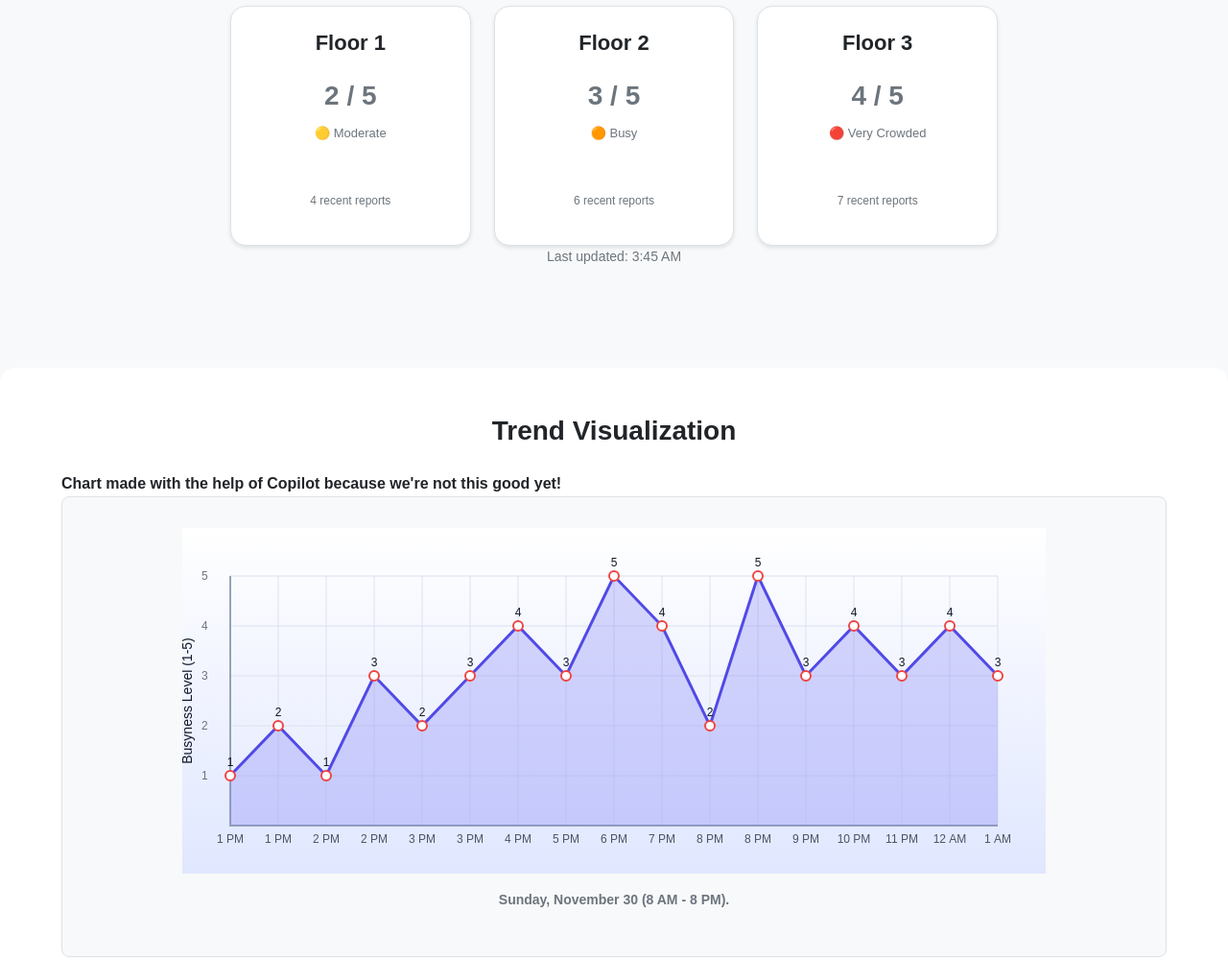
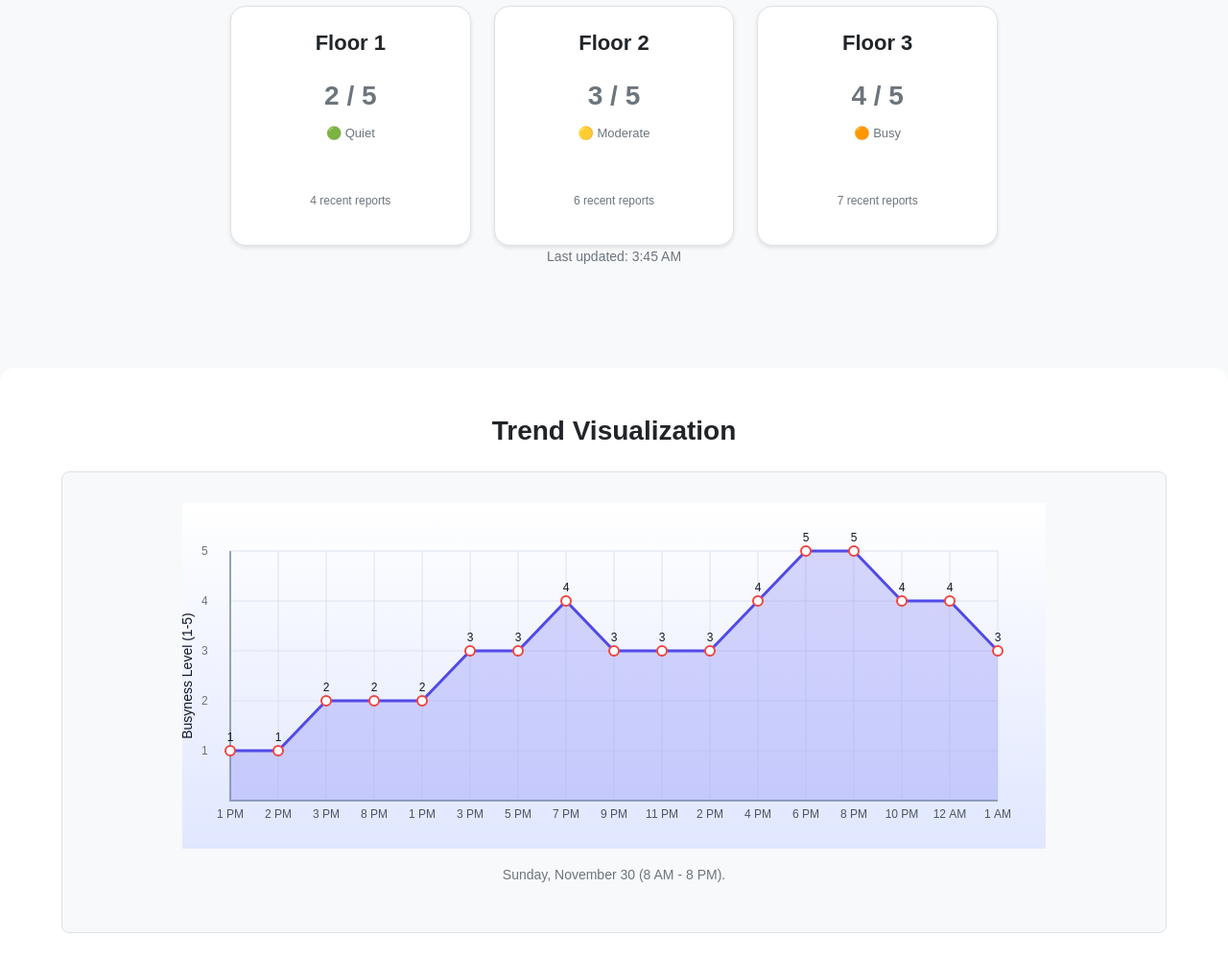
Before and after one commit to alenaLia/alena, a plain HTML site: page index.html in a window 1280 px wide. Shown: the part 620-1620 px from the top of the page at 96% size. Drawn offline with Linux system fonts and the light colour scheme.

Commit message:
Working JavaScript

```diff
--- a/index.html
+++ b/index.html
@@ -55,7 +55,6 @@
         <section class="charts">
             <div class="container">
                 <h2>Trend Visualization</h2>
-                <h4>Chart made with the help of Copilot because we're not this good yet!</h4`>
                 <div id="chart-container" role="img" aria-label="Chart showing crowd levels over time">
                     <canvas id="trend-canvas" width="900" height="360" aria-hidden="true"></canvas>
                     <p id="chart-status" class="chart-status">Loading hourly vibes…</p>
--- a/scripts/charts.js
+++ b/scripts/charts.js
@@ -1,95 +1,109 @@
-// Simple custom line chart that pulls hourly data from mock.json and draws it on a canvas
+// Simple line chart from mock.json
 document.addEventListener('DOMContentLoaded', () => {
 	const canvas = document.getElementById('trend-canvas');
-	const statusEl = document.getElementById('chart-status');
+	const status = document.getElementById('chart-status');
 
 	if (!canvas || !canvas.getContext) {
-		if (statusEl) statusEl.textContent = 'Canvas not supported in this browser.';
+		if (status) status.textContent = 'Canvas not supported in this browser.';
 		return;
 	}
 
 	fetch('data/mock.json')
-		.then((res) => res.json())
-		.then((entries) => {
-			if (!Array.isArray(entries) || entries.length === 0) {
-				throw new Error('No data points found');
-			}
+		.then(res => res.json())
+		.then(data => {
+			if (!data || data.length === 0) throw new Error('No data');
 
-			const points = entries
-				.map((entry) => {
-					const date = new Date(entry.timestamp);
-					return {
-						date,
-						label: formatHour(date),
-						value: Number(entry.busyness) || 0
-					};
-				})
-				.sort((a, b) => a.date - b.date);
-
-			drawLineChart(canvas, points);
-
-			if (statusEl && points.length) {
-				const displayDate = points[0].date.toLocaleDateString(undefined, {
-					weekday: 'short',
-					month: 'short',
-					day: 'numeric'
-				});
-				statusEl.textContent = `Sunday, November 30 (8 AM - 8 PM).`;
-			}
+			drawChart(canvas, data);
+			if (status) status.textContent = 'Sunday, November 30 (8 AM - 8 PM).';
 		})
-		.catch((error) => {
+		.catch(error => {
 			console.error('Unable to load chart data', error);
-			if (statusEl) {
-				statusEl.textContent = 'Unable to load chart data right now. Pretend it looks amazing though!';
-			}
+			if (status) status.textContent = 'Unable to load chart data right now. Pretend it looks amazing though!';
 		});
 });
 
-function drawLineChart(canvas, points) {
+function drawChart(canvas, data) {
 	const ctx = canvas.getContext('2d');
-	const width = canvas.width;
-	const height = canvas.height;
-	const padding = 50;
-	const minValue = 0;
-	const maxValue = 5;
+	const w = canvas.width;
+	const h = canvas.height;
+	const pad = 50;
 
-	ctx.clearRect(0, 0, width, height);
+	ctx.clearRect(0, 0, w, h);
 
-	const gradient = ctx.createLinearGradient(0, 0, 0, height);
+	// Background gradient
+	const gradient = ctx.createLinearGradient(0, 0, 0, h);
 	gradient.addColorStop(0, '#ffffff');
 	gradient.addColorStop(1, '#e0e7ff');
 	ctx.fillStyle = gradient;
-	ctx.fillRect(0, 0, width, height);
+	ctx.fillRect(0, 0, w, h);
 
-	drawGrid(ctx, { width, height, padding, minValue, maxValue }, points.length);
-	drawAxes(ctx, { width, height, padding });
+	// Grid lines
+	ctx.strokeStyle = '#dbe1f0';
+	ctx.lineWidth = 1;
+	ctx.font = '12px Arial';
+	ctx.fillStyle = '#6b7280';
 
+	for (let i = 0; i <= 5; i++) {
+		const y = h - pad - (i / 5) * (h - pad * 2);
+		ctx.beginPath();
+		ctx.moveTo(pad, y);
+		ctx.lineTo(w - pad, y);
+		ctx.stroke();
+		if (i > 0) ctx.fillText(i.toString(), pad - 30, y + 4);
+	}
+
+	const step = (w - pad * 2) / (data.length - 1);
+	for (let i = 0; i < data.length; i++) {
+		const x = pad + i * step;
+		ctx.beginPath();
+		ctx.moveTo(x, pad);
+		ctx.lineTo(x, h - pad);
+		ctx.stroke();
+	}
+
+	// Axes
+	ctx.strokeStyle = '#94a3b8';
+	ctx.lineWidth = 2;
+	ctx.beginPath();
+	ctx.moveTo(pad, pad);
+	ctx.lineTo(pad, h - pad);
+	ctx.lineTo(w - pad, h - pad);
+	ctx.stroke();
+
+	// Y-axis label
+	ctx.save();
+	ctx.translate(pad - 40, h / 2);
+	ctx.rotate(-Math.PI / 2);
+	ctx.textAlign = 'center';
+	ctx.fillStyle = '#111827';
+	ctx.font = '14px Arial';
+	ctx.fillText('Busyness Level (1-5)', 0, 0);
+	ctx.restore();
+
+	// Draw line and fill
 	ctx.lineWidth = 3;
 	ctx.strokeStyle = '#4f46e5';
 	ctx.fillStyle = 'rgba(99, 102, 241, 0.25)';
 	ctx.beginPath();
 
-	points.forEach((point, index) => {
-		const { x, y } = mapPoint(index, points.length, point.value, { width, height, padding, minValue, maxValue });
-		if (index === 0) {
-			ctx.moveTo(x, y);
-		} else {
-			ctx.lineTo(x, y);
-		}
+	data.forEach((entry, i) => {
+		const x = pad + i * step;
+		const y = h - pad - (entry.busyness / 5) * (h - pad * 2);
+		if (i === 0) ctx.moveTo(x, y);
+		else ctx.lineTo(x, y);
 	});
 
 	ctx.stroke();
-
-	// Fill under the line for a softer look
-	const lastX = padding + (points.length - 1) * stepSize(width, padding, points.length);
-	ctx.lineTo(lastX, height - padding);
-	ctx.lineTo(padding, height - padding);
+	ctx.lineTo(pad + (data.length - 1) * step, h - pad);
+	ctx.lineTo(pad, h - pad);
 	ctx.closePath();
 	ctx.fill();
 
-	// Plot each point with a contrasting outline and label
-	points.forEach((point, index) => {
-		const { x, y } = mapPoint(index, points.length, point.value, { width, height, padding, minValue, maxValue });
+	// Draw points and labels
+	data.forEach((entry, i) => {
+		const x = pad + i * step;
+		const y = h - pad - (entry.busyness / 5) * (h - pad * 2);
+
 		ctx.fillStyle = '#ffffff';
 		ctx.strokeStyle = '#ef4444';
 		ctx.lineWidth = 2;
@@ -101,78 +115,12 @@ function drawLineChart(canvas, points) {
 		ctx.fillStyle = '#111827';
 		ctx.font = '12px Arial';
 		ctx.textAlign = 'center';
-		ctx.fillText(point.value.toString(), x, y - 10);
+		ctx.fillText(entry.busyness.toString(), x, y - 10);
 
+		const date = new Date(entry.timestamp);
+		const hour = date.getHours();
+		const label = (hour % 12 || 12) + (hour >= 12 ? ' PM' : ' AM');
 		ctx.fillStyle = '#4b5563';
-		ctx.fillText(point.label, x, height - padding + 18);
+		ctx.fillText(label, x, h - pad + 18);
 	});
 }
-
-function drawGrid(ctx, { width, height, padding, minValue, maxValue }, count) {
-	ctx.strokeStyle = '#dbe1f0';
-	ctx.lineWidth = 1;
-	ctx.font = '12px Arial';
-	ctx.fillStyle = '#6b7280';
-
-	for (let value = minValue; value <= maxValue; value += 1) {
-		const y = valueToY(value, { height, padding, minValue, maxValue });
-		ctx.beginPath();
-		ctx.moveTo(padding, y);
-		ctx.lineTo(width - padding, y);
-		ctx.stroke();
-		if (value > 0) {
-			ctx.fillText(value.toString(), padding - 30, y + 4);
-		}
-	}
-
-	const step = stepSize(width, padding, count);
-	for (let index = 0; index < count; index += 1) {
-		const x = padding + index * step;
-		ctx.beginPath();
-		ctx.moveTo(x, padding);
-		ctx.lineTo(x, height - padding);
-		ctx.stroke();
-	}
-}
-
-function drawAxes(ctx, { width, height, padding }) {
-	ctx.strokeStyle = '#94a3b8';
-	ctx.lineWidth = 2;
-	ctx.beginPath();
-	ctx.moveTo(padding, padding);
-	ctx.lineTo(padding, height - padding);
-	ctx.lineTo(width - padding, height - padding);
-	ctx.stroke();
-
-	ctx.save();
-	ctx.translate(padding - 40, height / 2);
-	ctx.rotate(-Math.PI / 2);
-	ctx.textAlign = 'center';
-	ctx.fillStyle = '#111827';
-	ctx.font = '14px Arial';
-	ctx.fillText('Busyness Level (1-5)', 0, 0);
-	ctx.restore();
-}
-
-function valueToY(value, { height, padding, minValue, maxValue }) {
-	const ratio = (value - minValue) / (maxValue - minValue);
-	const plotHeight = height - padding * 2;
-	return height - padding - ratio * plotHeight;
-}
-
-function mapPoint(index, total, value, { width, height, padding, minValue, maxValue }) {
-	const x = padding + index * stepSize(width, padding, total);
-	const y = valueToY(value, { height, padding, minValue, maxValue });
-	return { x, y };
-}
-
-function stepSize(width, padding, total) {
-	return total > 1 ? (width - padding * 2) / (total - 1) : 0;
-}
-
-function formatHour(date) {
-	const hour = date.getHours();
-	const suffix = hour >= 12 ? ' PM' : ' AM';
-	const normalized = hour % 12 || 12;
-	return `${normalized}${suffix}`;
-}
--- a/scripts/main.js
+++ b/scripts/main.js
@@ -1,53 +1,32 @@
-/**
- * OpenSeat - Main JavaScript
- * Handles theme toggling, data loading, and UI updates
- */
+// OpenSeat - Main JavaScript
 
-// ============================================
-// Theme Toggle Functionality
-// ============================================
+// Theme Toggle
+function initThemeToggle() {
+    const toggle = document.getElementById('theme-toggle');
+    const icon = toggle.querySelector('.theme-icon');
 
-function initThemeToggle() {
-    const themeToggle = document.getElementById('theme-toggle');
-    const themeIcon = themeToggle.querySelector('.theme-icon');
-
-    // Check for saved theme preference or default to light mode
     const savedTheme = localStorage.getItem('theme') || 'light';
     if (savedTheme === 'dark') {
         document.body.classList.add('dark-mode');
+        icon.textContent = '☀️';
+    } else {
+        icon.textContent = '🌙';
     }
-    updateThemeIcon(savedTheme, themeIcon);
 
-    // Toggle theme on button click
-    themeToggle.addEventListener('click', () => {
+    toggle.addEventListener('click', () => {
+        document.body.classList.toggle('dark-mode');
         const isDark = document.body.classList.contains('dark-mode');
-        const newTheme = isDark ? 'light' : 'dark';
-
-        if (newTheme === 'dark') {
-            document.body.classList.add('dark-mode');
-        } else {
-            document.body.classList.remove('dark-mode');
-        }
-
-        localStorage.setItem('theme', newTheme);
-        updateThemeIcon(newTheme, themeIcon);
+        icon.textContent = isDark ? '☀️' : '🌙';
+        localStorage.setItem('theme', isDark ? 'dark' : 'light');
     });
 }
 
-function updateThemeIcon(theme, iconElement) {
-    iconElement.textContent = theme === 'light' ? '🌙' : '☀️';
-}
-
-// ============================================
-// Data Loading & Display
-// ============================================
-
+// Data Loading
 async function loadData() {
     try {
         const response = await fetch('data/mock.json');
         const data = await response.json();
 
-        // Group data by floor
         const floorMap = {};
         data.forEach(entry => {
             if (!floorMap[entry.floor]) {
@@ -56,26 +35,20 @@ async function loadData() {
             floorMap[entry.floor].push(entry);
         });
 
-        // Calculate average busyness and report count for each floor
         const floors = [];
         for (const floorName in floorMap) {
             const entries = floorMap[floorName];
-            const totalBusyness = entries.reduce((sum, e) => sum + e.busyness, 0);
-            const avgBusyness = Math.round(totalBusyness / entries.length);
-
-            // Extract floor number from name (e.g., "1st Floor" -> 1)
-            const floorNum = parseInt(floorName);
+            const total = entries.reduce((sum, e) => sum + e.busyness, 0);
+            const avg = Math.round(total / entries.length);
 
             floors.push({
-                floor: floorNum,
-                score: avgBusyness,
+                floor: parseInt(floorName),
+                score: avg,
                 reportCount: entries.length
             });
         }
 
-        // Sort by floor number
         floors.sort((a, b) => a.floor - b.floor);
-
         return { floors };
     } catch (error) {
         console.error('Error loading data:', error);
@@ -84,29 +57,24 @@ async function loadData() {
 }
 
 function updateLastUpdateTime() {
-    const timeElement = document.getElementById('last-update-time');
-    if (timeElement) {
+    const timeEl = document.getElementById('last-update-time');
+    if (timeEl) {
         const now = new Date();
-        const timeString = now.toLocaleTimeString('en-US', {
+        timeEl.textContent = now.toLocaleTimeString('en-US', {
             hour: 'numeric',
             minute: '2-digit',
             hour12: true
         });
-        timeElement.textContent = timeString;
     }
 }
 
 function renderFloorCards(floorData) {
-    const floorList = document.getElementById('floor-list');
-    if (!floorList) return;
+    const list = document.getElementById('floor-list');
+    if (!list) return;
 
-    // Clear loading message
-    floorList.innerHTML = '';
-
-    // Create floor cards
+    list.innerHTML = '';
     floorData.forEach(floor => {
-        const card = createFloorCard(floor);
-        floorList.appendChild(card);
+        list.appendChild(createFloorCard(floor));
     });
 }
 
@@ -114,73 +82,41 @@ function createFloorCard(floor) {
     const card = document.createElement('div');
     card.className = 'floor-card floor-card--square';
 
-    const crowdScore = getCrowdScore(floor);
-    const occupancyPercent = typeof floor.occupancy === 'number'
-        ? floor.occupancy
-        : (crowdScore / 5) * 100;
-    const crowdText = getCrowdText(occupancyPercent);
+    const score = floor.score || 3;
+    const text = getCrowdText(score);
 
     card.innerHTML = `
         <h3>Floor ${floor.floor}</h3>
-        <p class="crowd-score">${crowdScore} / 5</p>
-        <p class="crowd-description">${crowdText}</p>
+        <p class="crowd-score">${score} / 5</p>
+        <p class="crowd-description">${text}</p>
         <p class="card-meta">${floor.reportCount || 0} recent reports</p>
     `;
 
     return card;
 }
 
-function getCrowdScore(floor) {
-    const rawScore = typeof floor.score === 'number'
-        ? floor.score
-        : typeof floor.busyness === 'number'
-            ? floor.busyness
-            : typeof floor.occupancy === 'number'
-                ? (floor.occupancy / 100) * 5
-                : 3;
-
-    return Math.max(1, Math.min(5, Math.round(rawScore)));
-}
-
-function getCrowdLevel(occupancy) {
-    if (occupancy < 40) return 'low';
-    if (occupancy < 70) return 'medium';
-    return 'high';
-}
-
-function getCrowdText(occupancy) {
-    if (occupancy < 20) return '🟢 Very Quiet';
-    if (occupancy < 40) return '🟢 Quiet';
-    if (occupancy < 60) return '🟡 Moderate';
-    if (occupancy < 80) return '🟠 Busy';
+function getCrowdText(score) {
+    if (score <= 1) return '🟢 Very Quiet';
+    if (score === 2) return '🟢 Quiet';
+    if (score === 3) return '🟡 Moderate';
+    if (score === 4) return '🟠 Busy';
     return '🔴 Very Crowded';
 }
 
-// ============================================
 // Initialization
-// ============================================
+document.addEventListener('DOMContentLoaded', async () => {
+    initThemeToggle();
+    updateLastUpdateTime();
+    setInterval(updateLastUpdateTime, 60000);
 
-document.addEventListener('DOMContentLoaded', async () => {
-    // Initialize theme toggle
-    initThemeToggle();
-
-    // Update timestamp
-    updateLastUpdateTime();
-
-    // Load and display floor data from mock.json
     const data = await loadData();
     if (data && data.floors) {
         renderFloorCards(data.floors);
     } else {
-        // Fallback data if loading fails
-        const sampleFloors = [
+        renderFloorCards([
             { floor: 1, score: 2, reportCount: 4 },
             { floor: 2, score: 3, reportCount: 6 },
             { floor: 3, score: 5, reportCount: 9 }
-        ];
-        renderFloorCards(sampleFloors);
+        ]);
     }
-
-    // Update time every minute
-    setInterval(updateLastUpdateTime, 60000);
 });
```
Also changed, not shown: scripts/submit.js (+28 -36 lines).
